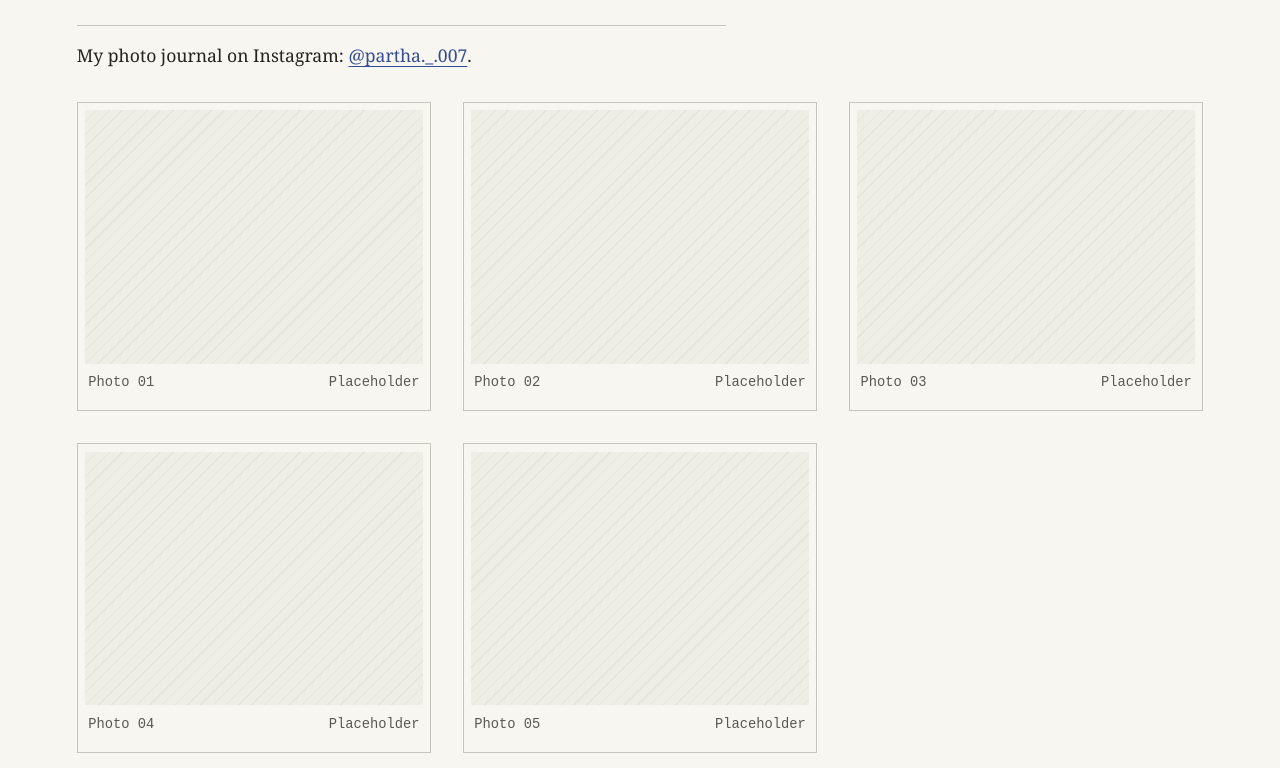
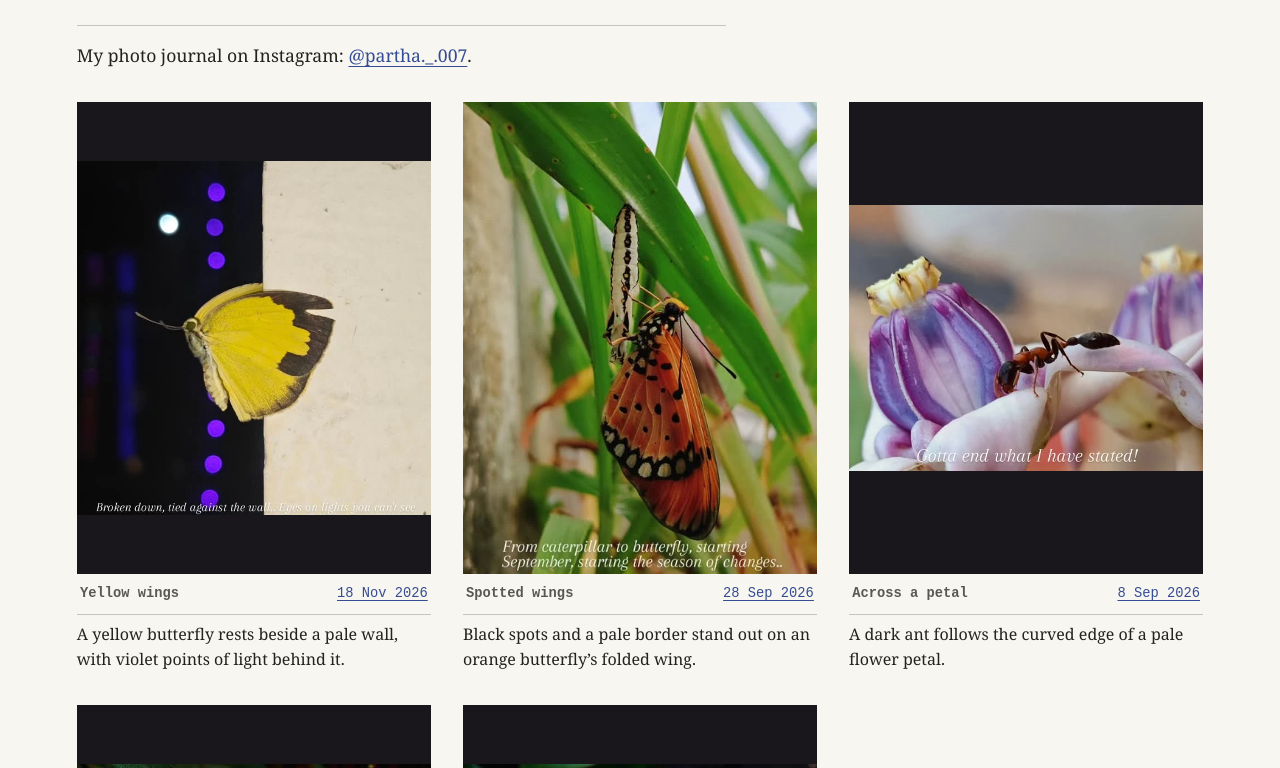
Before and after one commit to ParthaXD/Hz, a plain HTML site: page photography.html in a window 1280 px wide. Shown: the part 232-1000 px from the top of the page. Drawn offline with Linux system fonts and the light colour scheme.

Commit message:
Publish five credited nature photographs and five academic milestones

```diff
--- a/photography.html
+++ b/photography.html
@@ -5,7 +5,7 @@
   <meta name="viewport" content="width=device-width, initial-scale=1">
   <meta name="theme-color" content="#f8f6f0">
   <title>Photography · Partha Sarathi Mohanta</title>
-  <link rel="stylesheet" href="style.css?v=3">
+  <link rel="stylesheet" href="style.css?v=5">
 </head>
 <body>
 <a class="skip" href="#main">Skip to content</a>
@@ -24,25 +24,30 @@ Upload your image to photos/. Copy this figure into the gallery below and edit i
 </figure>
 -->
 <section class="gallery" aria-label="Photo gallery">
-  <figure class="photo-slot">
-    <div class="blank-print" aria-hidden="true"></div>
-    <figcaption>Photo 01 <span>Placeholder</span></figcaption>
+  <figure class="journal-photo">
+    <a href="photos/yellow-wings.webp"><img src="photos/yellow-wings.webp" alt="A yellow butterfly rests beside a pale wall, with violet points of light behind it." loading="lazy"></a>
+    <figcaption><strong>Yellow wings</strong><a href="https://www.instagram.com/partha._.007/p/Df5WJdGE5SW/">18 Nov 2026</a></figcaption>
+    <p>A yellow butterfly rests beside a pale wall, with violet points of light behind it.</p>
   </figure>
-  <figure class="photo-slot">
-    <div class="blank-print" aria-hidden="true"></div>
-    <figcaption>Photo 02 <span>Placeholder</span></figcaption>
+  <figure class="journal-photo">
+    <a href="photos/spotted-wings.webp"><img src="photos/spotted-wings.webp" alt="Black spots and a pale border stand out on an orange butterfly’s folded wing." loading="lazy"></a>
+    <figcaption><strong>Spotted wings</strong><a href="https://www.instagram.com/partha._.007/p/Dd0xdqtGAgV/">28 Sep 2026</a></figcaption>
+    <p>Black spots and a pale border stand out on an orange butterfly’s folded wing.</p>
   </figure>
-  <figure class="photo-slot">
-    <div class="blank-print" aria-hidden="true"></div>
-    <figcaption>Photo 03 <span>Placeholder</span></figcaption>
+  <figure class="journal-photo">
+    <a href="photos/ant-on-petal.webp"><img src="photos/ant-on-petal.webp" alt="A dark ant follows the curved edge of a pale flower petal." loading="lazy"></a>
+    <figcaption><strong>Across a petal</strong><a href="https://www.instagram.com/partha._.007/p/DdB9QguGOfa/">8 Sep 2026</a></figcaption>
+    <p>A dark ant follows the curved edge of a pale flower petal.</p>
   </figure>
-  <figure class="photo-slot">
-    <div class="blank-print" aria-hidden="true"></div>
-    <figcaption>Photo 04 <span>Placeholder</span></figcaption>
+  <figure class="journal-photo">
+    <a href="photos/orange-flowers.webp"><img src="photos/orange-flowers.webp" alt="Two flowers fill the frame, their pale petals edged in orange against dark leaves." loading="lazy"></a>
+    <figcaption><strong>Edges of orange</strong><a href="https://www.instagram.com/partha._.007/p/DbX2TIRmKUU/">29 Jul 2026</a></figcaption>
+    <p>Two flowers fill the frame, their pale petals edged in orange against dark leaves.</p>
   </figure>
-  <figure class="photo-slot">
-    <div class="blank-print" aria-hidden="true"></div>
-    <figcaption>Photo 05 <span>Placeholder</span></figcaption>
+  <figure class="journal-photo">
+    <a href="photos/purple-bloom.webp"><img src="photos/purple-bloom.webp" alt="A purple bloom opens around a bright centre against deep green foliage." loading="lazy"></a>
+    <figcaption><strong>Purple in the shade</strong><a href="https://www.instagram.com/partha._.007/p/DbD2fPYGBHW/">21 Jul 2026</a></figcaption>
+    <p>A purple bloom opens around a bright centre against deep green foliage.</p>
   </figure>
 </section>
 </main>
--- a/style.css
+++ b/style.css
@@ -123,3 +123,6 @@ footer { flex-wrap: wrap; margin-top: 3rem; padding: 1.4rem 0; border-top: 2px s
     to { background-position-x: 320px; }
   }
 }
+.journal-photo img { aspect-ratio: 3 / 4; object-fit: contain; background: #19171b; }
+.journal-photo figcaption { border-bottom: 1px solid var(--rule); }
+.journal-photo > p { margin-top: .45rem; font-size: 1rem; }
```
Also changed, not shown: events.html (+11 -21 lines), photos/ant-on-petal.webp (added), photos/orange-flowers.webp (added), photos/purple-bloom.webp (added), photos/spotted-wings.webp (added), photos/yellow-wings.webp (added), 1 other file.
